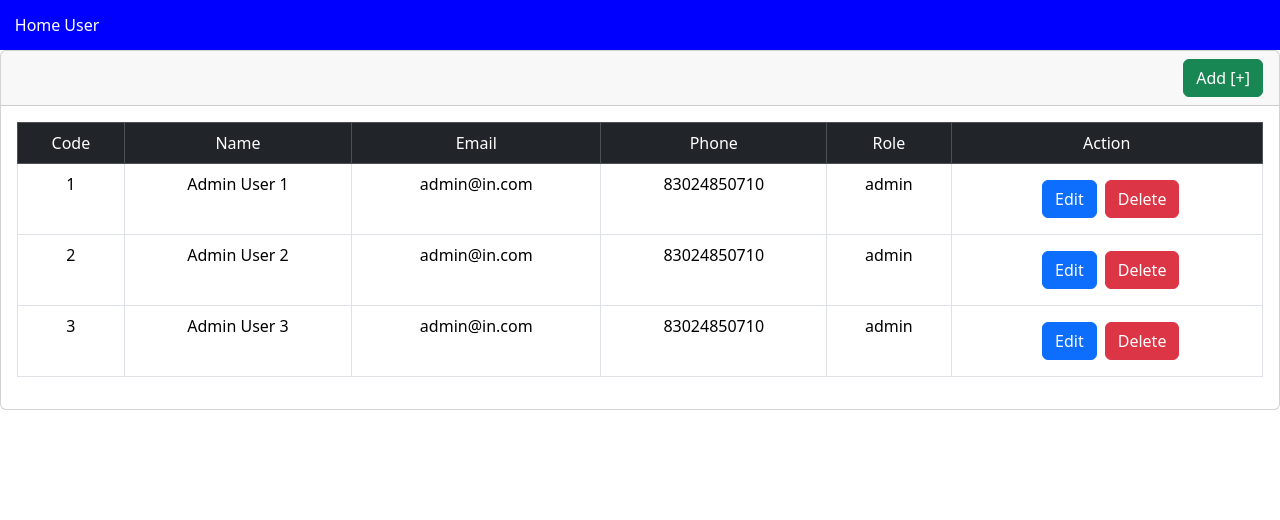
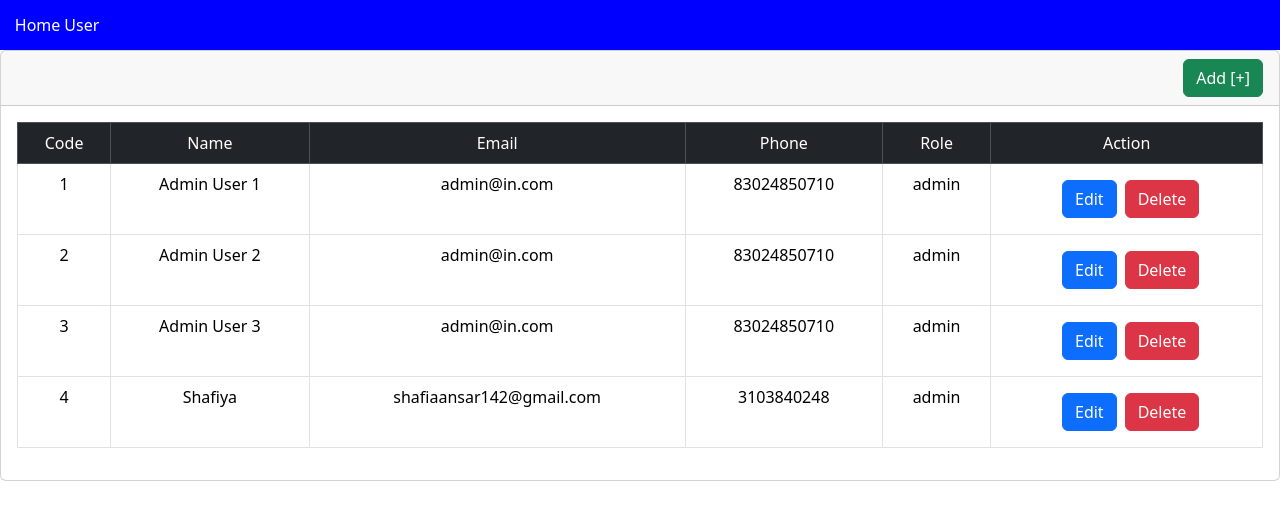
Before and after one commit to ShafiaAnsar/Redux-users, a React (Create React App) app: page /user in a window 1280 px wide. Shown: the top 520 px of the page. Built offline with nearby package versions, Linux system fonts and the light colour scheme; data requests are answered from the project's data file.

Commit message:
Adding User

```diff
--- a/src/Component/Adduser.jsx
+++ b/src/Component/Adduser.jsx
@@ -1,34 +1,68 @@
-import { Link } from "react-router-dom"
+import { Link, useNavigate } from "react-router-dom"
+import { useState } from "react"
+import { useDispatch } from "react-redux"
+import { AddUser } from "../Redux/Action"
 const Adduser = () => {
+  const navigate = useNavigate()
+  const dispatch = useDispatch()
+  const [inputValue,setInputValue] = useState({
+    name:'',
+    email:'',
+    phone:'',
+    role:'admin'
+  })
+
+  const handleChange = (e) => {
+    const { name, value } = e.target;
+    setInputValue((prevValues) => ({
+      ...prevValues,
+      [name]: value
+    }));
+  };
+  const handleSubmit = (e)=>{
+    e.preventDefault()
+    const userobj ={
+      name:name,
+      email:email,
+      phone:phone,
+      role:role}
+      dispatch(AddUser(userobj))
+      navigate('/user')
+      console.log(userobj)
+  }
+  const { name, email, phone, role } = inputValue;
+
   return (
-    <div className="card">
-      <div className="card-header" style={{textAlign:'left'}}>
+    <div>
+      <form onSubmit={handleSubmit}>
+    <div className="card"style={{textAlign:'left'}}>
+      <div className="card-header" >
         <h2>Add User</h2>
       </div>
-      <div className="card-body"style={{textAlign:'left'}}>
+      <div className="card-body">
         <div className="row">
           <div className="col-lg-12">
             <div className="form-group">
               <label>Name</label>
-              <input className="form-control" ></input>
+              <input className="form-control" name="name" value={inputValue.name} onChange={handleChange}></input>
             </div>
           </div>
           <div className="col-lg-12">
             <div className="form-group">
               <label>Email</label>
-              <input className="form-control"></input>
+              <input className="form-control" name="email" value={inputValue.email} onChange={handleChange}></input>
             </div>
           </div>
           <div className="col-lg-12">
             <div className="form-group">
               <label>Phone</label>
-              <input className="form-control"></input>
+              <input className="form-control" name="phone"  value={inputValue.phone} onChange={handleChange}></input>
             </div>
           </div>
           <div className="col-lg-12">
             <div className="form-group">
               <label>Role</label>
-              <select className="form-control">
+              <select className="form-control" name="role" value={inputValue.role} onChange={handleChange}>
                 <option value="admin">Admin</option>
                 <option value="staff">Staff</option>
               </select>
@@ -41,6 +75,8 @@ const Adduser = () => {
         <Link to={"/user"} className='btn btn-danger m-2'>Back</Link>
       </div>
     </div>
+    </form>
+    </div>
   )
 }
 
--- a/src/Data/db.json
+++ b/src/Data/db.json
@@ -20,6 +20,13 @@
       "role": "admin",
       "email": "admin@in.com",
       "phone": "83024850710"
+    },
+    {
+      "name": "Shafiya",
+      "email": "shafiaansar142@gmail.com",
+      "phone": "3103840248",
+      "role": "admin",
+      "id": 4
     }
   ]
 }
--- a/src/Redux/Action.js
+++ b/src/Redux/Action.js
@@ -1,5 +1,6 @@
 import axios from "axios"
-import { DELETE_USER, FAIL_REQUEST, GET_USER_LIST, MAKE_REQUEST } from "./ActionType"
+import { DELETE_USER, FAIL_REQUEST, GET_USER_LIST, MAKE_REQUEST ,Add_USER} from "./ActionType"
+import { toast } from "react-toastify"
 
 export const makeRequest = ()=>{
     return{
@@ -21,6 +22,11 @@ export const getUserList = (data)=>{
 export const deleteUser = ()=>{
     return{
         type:DELETE_USER
+    }
+}
+export const addUser = ()=>{
+    return{
+        type:Add_USER
     }
 }
 export const FetchUserList=()=>{
@@ -48,3 +54,16 @@ export const RemoveUser=(code)=>{
 
     }
 }
+
+export const AddUser=(data)=>{
+    return (dispatch)=>{
+      dispatch(makeRequest());
+        axios.post('http://localhost:8000/user',data).then(res=>{
+            dispatch(addUser());
+            toast.success("User Added Successfully")
+          }).catch(err=>{
+            dispatch(failRequest(err.message))
+          })
+
+    }
+}
--- a/src/Redux/ActionType.js
+++ b/src/Redux/ActionType.js
@@ -2,3 +2,4 @@ export const MAKE_REQUEST = 'MAKE_REQUEST'
 export const FAIL_REQUEST = 'FAIL_REQUEST'
 export const GET_USER_LIST = 'GET_USER_LIST'
 export const DELETE_USER = 'DELETE_USER'
+export const Add_USER = 'Add_USER'
--- a/src/Redux/Reducer.js
+++ b/src/Redux/Reducer.js
@@ -1,4 +1,4 @@
-import {MAKE_REQUEST, FAIL_REQUEST, GET_USER_LIST, DELETE_USER } from "./ActionType"
+import {MAKE_REQUEST, FAIL_REQUEST, GET_USER_LIST, DELETE_USER,Add_USER } from "./ActionType"
 
 const initialState ={
     loading:true,
@@ -27,11 +27,16 @@ export const Reducer =(state=initialState,action)=>{
                 userlist:action.payload,
                 userobj:{}
             }
-            case DELETE_USER:
+        case DELETE_USER:
                 return{
                     ...state,
                     loading:false
                 }
+        case Add_USER:
+                    return{
+                        ...state,
+                        loading:false
+                    }
         default:return state
     }
 
```
